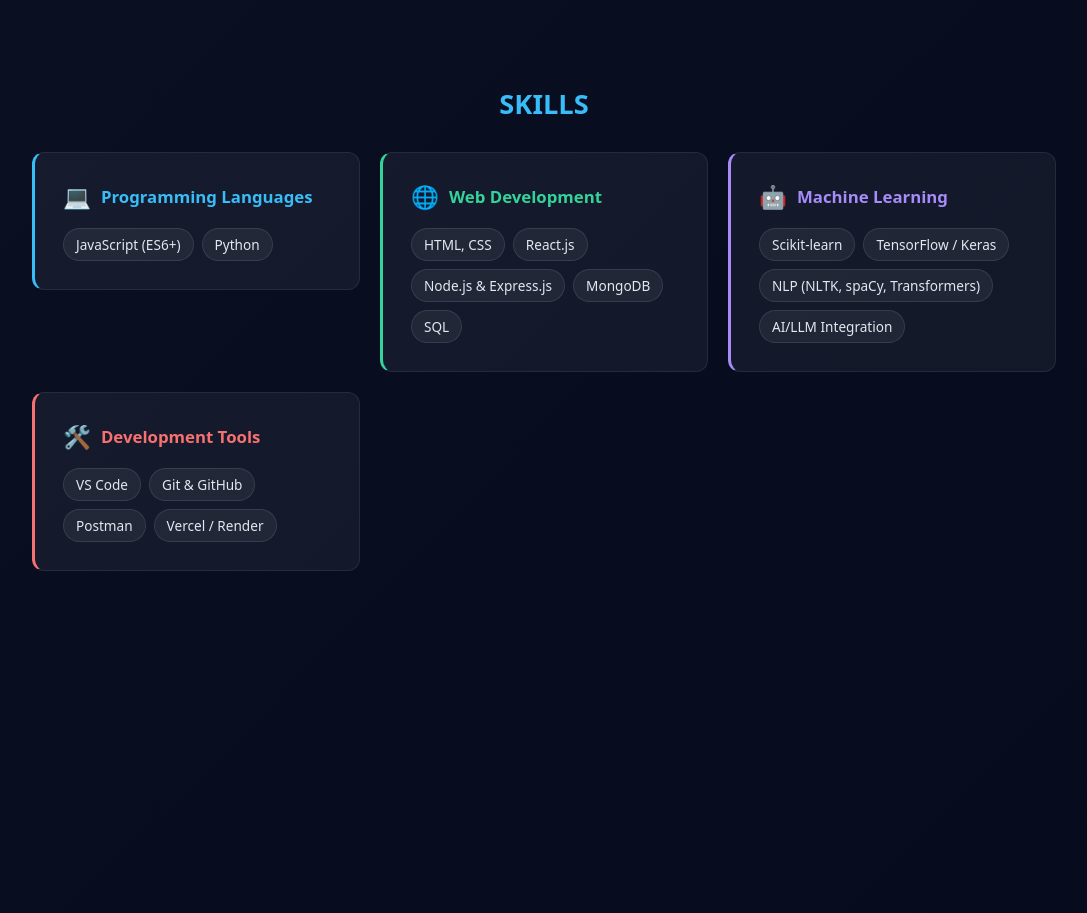
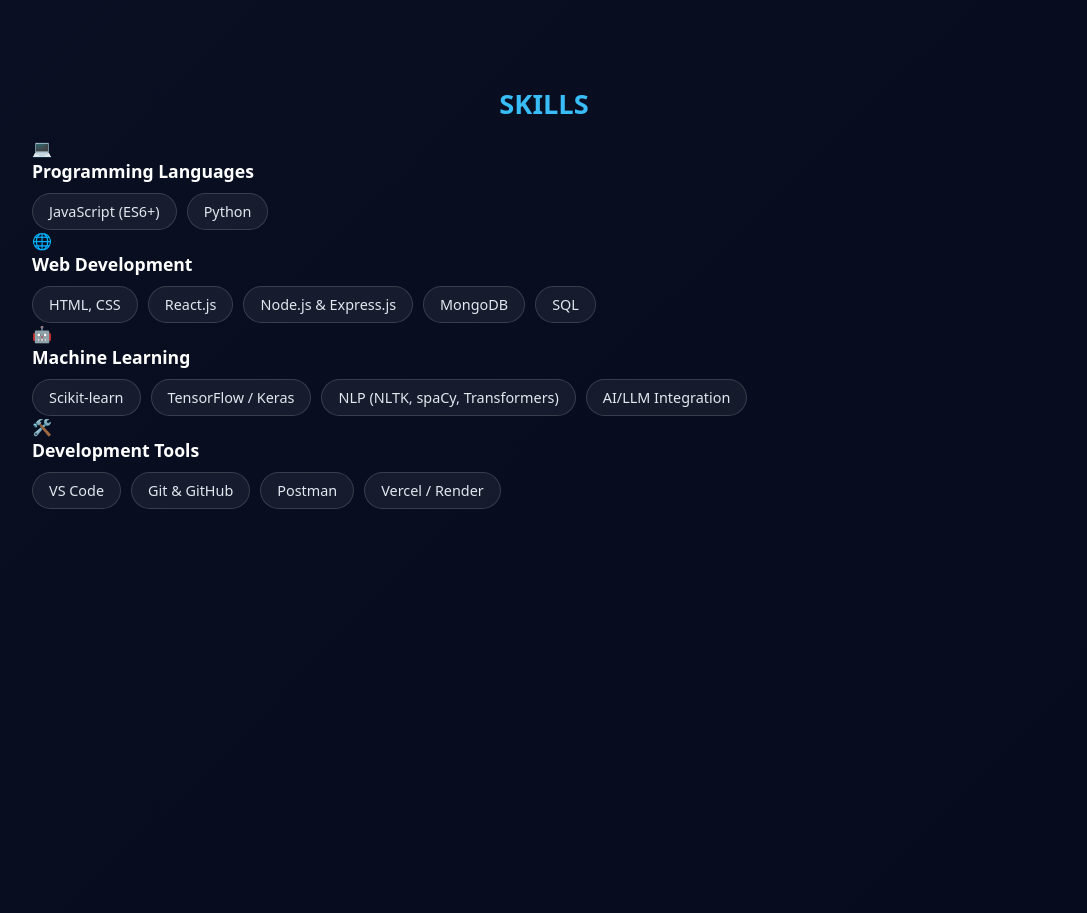
Before and after one commit to nishikasingh31/Portfolio, a React (Vite) app: page / in a window 1280 px wide. Shown: the part 2860-3773 px from the top of the page, without its empty margins (96-1183 px from the left). Built offline with nearby package versions, Linux system fonts and the light colour scheme.

Commit message:
Update App.css

```diff
--- a/src/App.css
+++ b/src/App.css
@@ -23,7 +23,7 @@
 }
 
 
-/* TYPOGRAPHY */
+/* typography*/
 h2 {
   font-size: 1.7rem;
   text-align: center;
@@ -54,7 +54,7 @@
 }
 
 
-/* NAVBAR*/
+/* navbar */
 nav {
   position: sticky;
   top: 0;
@@ -103,7 +103,6 @@
   color: #38bdf8;
 }
 
-/* Mobile nav */
 @media (max-width: 768px) {
   .menu-icon {
     display: block;
@@ -127,7 +126,7 @@
 }
 
 
-/* HERO SECTION*/
+/* =hero */
 .hero {
   padding: 200px 12%;
   animation: slideUpFade 5s ease forwards;
@@ -155,7 +154,7 @@
 }
 
 
-/*  5. BUTTONS */
+/* button */
 .btn {
   margin-top: 0px;
   padding: 10px 18px;
@@ -165,7 +164,7 @@
 }
 
 
-/* GENERIC CARD (used in Education, Contact, etc.)*/
+/* card*/
 .card {
   background: rgba(255, 255, 255, 0.05);
   border: 2px solid var(--accent, #38bdf8);
@@ -200,13 +199,13 @@
 }
 
 
-/* EDUCATION SECTION */
+/*education*/
 #education .card {
   margin-bottom: 20px;
 }
 
 
-/*  PROJECTS SECTION */
+/* projcts*/
 .project-container {
   display: grid;
   grid-template-columns: repeat(auto-fit, minmax(280px, 1fr));
@@ -222,63 +221,25 @@
 }
 
 
-/*  SKILLS SECTION */
-.skills-container {
-  display: grid;
-  grid-template-columns: repeat(auto-fit, minmax(260px, 1fr));
-  gap: 20px;
-  margin-top: 30px;
-  align-items: start;
-}
-
-.skill-card {
-  background: rgba(255, 255, 255, 0.05);
-  border: 1px solid rgba(255, 255, 255, 0.08);
-  border-left: 3px solid var(--accent);
-  padding: 28px;
-  border-radius: 12px;
-  transition: transform 0.25s ease, box-shadow 0.25s ease;
-}
-
-.skill-card:hover {
-  transform: translateY(-6px);
-  box-shadow: 0 10px 25px rgba(0, 0, 0, 0.3);
-}
-
-.skill-header {
-  display: flex;
-  align-items: center;
-  gap: 10px;
-  margin-bottom: 16px;
-}
-
-.skill-icon {
-  font-size: 1.4rem;
-}
-
-.skill-header h3 {
-  margin: 0;
-  font-size: 1.05rem;
-  font-weight: 600;
-  color: var(--accent);
-}
-
+/* slkills*/
 .skill-tags {
   display: flex;
   flex-wrap: wrap;
-  gap: 8px;
+  gap: 10px;
 }
 
 .skill-tag {
   background: rgba(255, 255, 255, 0.06);
-  border: 1px solid rgba(255, 255, 255, 0.1);
-  padding: 6px 12px;
+  border: 1px solid rgba(255, 255, 255, 0.15);
+  padding: 8px 16px;
   border-radius: 20px;
-  font-size: 0.85rem;
+  font-size: 0.9rem;
   color: #e2e8f0;
   white-space: nowrap;
 }
-/*CONTACT SECTION */
+
+
+/* contact*/
 #contact .card a {
   color: #38bdf8;
   text-decoration: none;
@@ -296,7 +257,7 @@
 }
 
 
-/* FOOTER*/
+/* footer */
 footer {
   text-align: center;
   padding: 20px;
```
